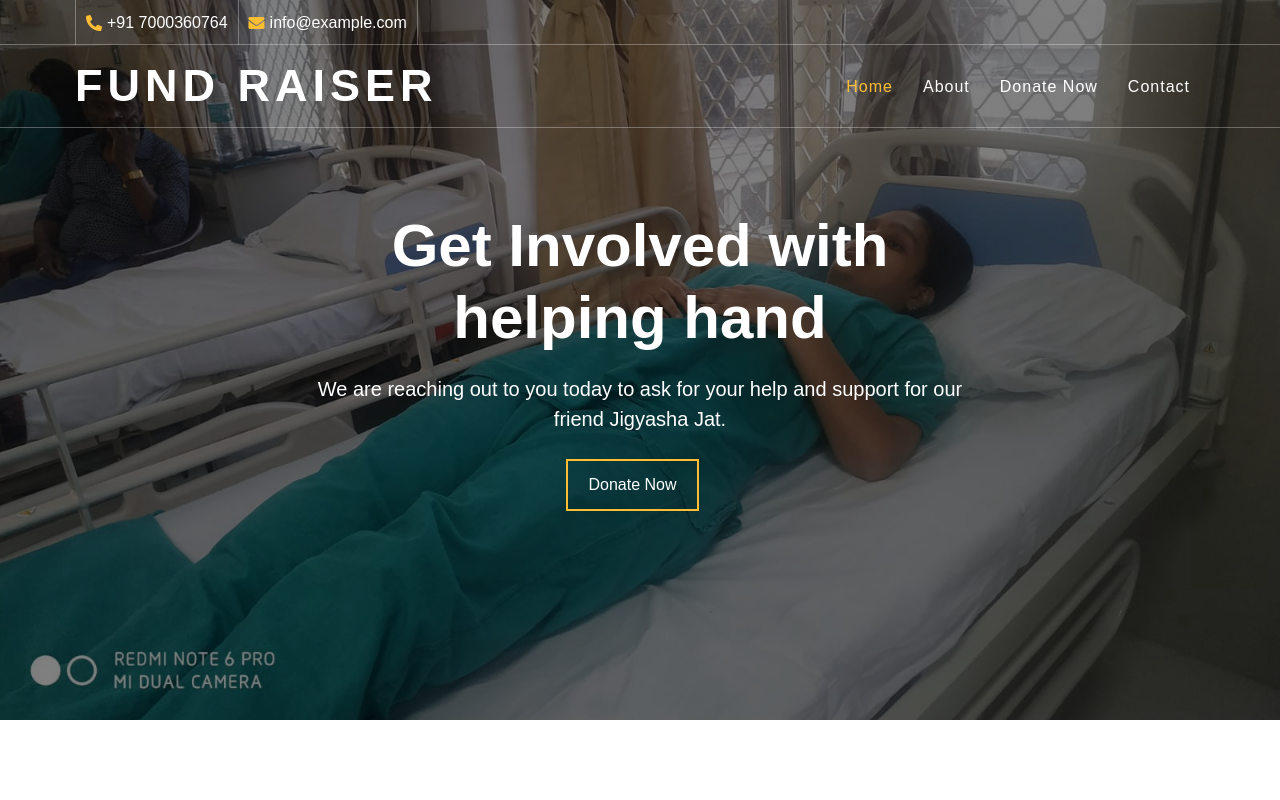
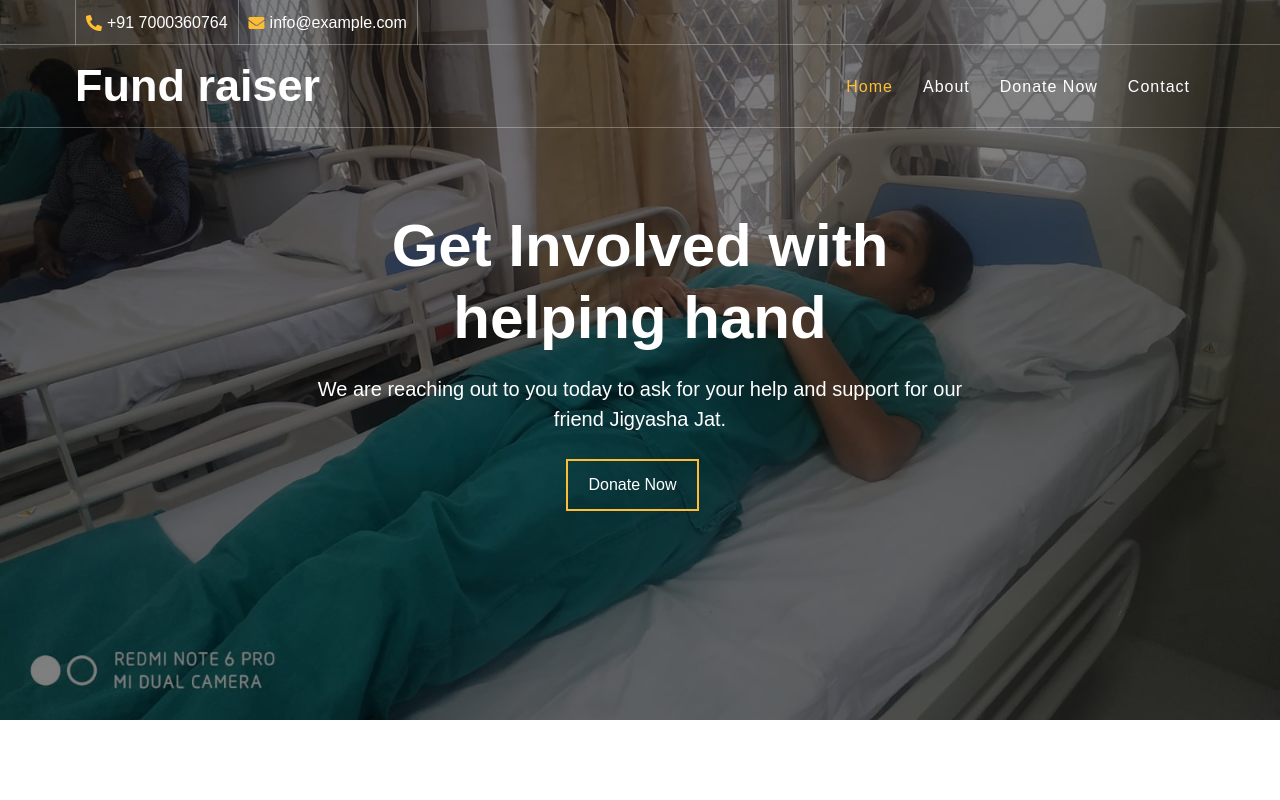
Before and after one commit to vkgupta857/fund-raise-for-jigyasha, a plain HTML site: page index.html in a window 1280 px wide. Shown: the top 800 px of the page. Drawn offline with nearby package versions, Linux system fonts and the light colour scheme.

Commit message:
update title design

```diff
--- a/css/style.css
+++ b/css/style.css
@@ -254,8 +254,8 @@ a:focus {
     font-size: 45px;
     line-height: 0px;
     font-weight: 700;
-    letter-spacing: 5px;
-    text-transform: uppercase;
+    /* letter-spacing: 5px;
+    text-transform: uppercase; */
 }
 
 .navbar .navbar-brand img {
```
